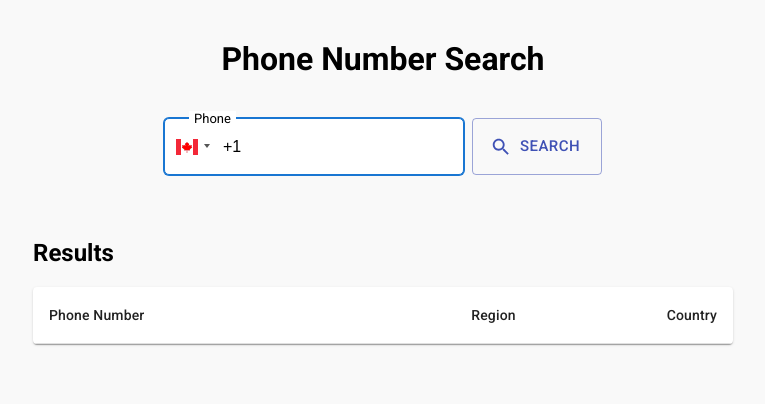
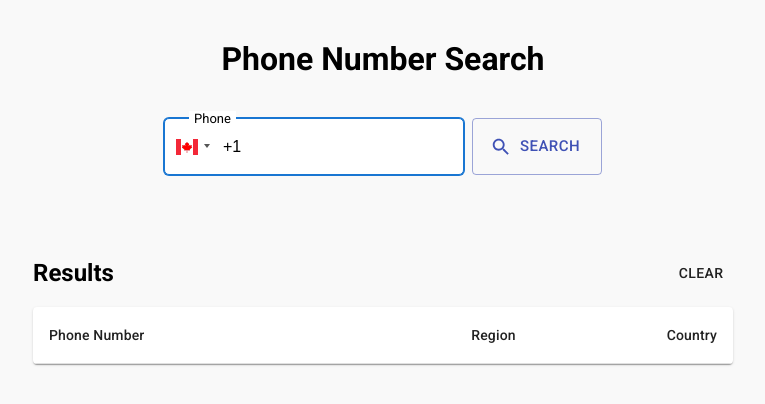
Before and after one commit to chadfawcett/itel-homework, a React (Create React App) app: page / in a window 1280 px wide. Shown: the top 404 px of the page, without its empty margins (257-1022 px from the left). Built offline with nearby package versions, Linux system fonts and the light colour scheme.

Commit message:
Add option to clear search history

```diff
--- a/src/App.js
+++ b/src/App.js
@@ -21,7 +21,7 @@ const Header = styled.h1`
 function App() {
   const [isLoading, setIsLoading] = useState(false)
   const [error, setError] = useState()
-  const { searchHistory, addSearch } = useSearchHistory()
+  const { searchHistory, addSearch, clearHistory } = useSearchHistory()
 
   const onSubmit = async (number) => {
     setIsLoading(true)
@@ -41,7 +41,7 @@ function App() {
       {error && <Alert severity="error">{error}</Alert>}
       <Header>Phone Number Search</Header>
       <PhoneNumberSearch onSubmit={onSubmit} loading={isLoading} />
-      <PhoneNumberDetails phoneNumbers={searchHistory} />
+      <PhoneNumberDetails phoneNumbers={searchHistory} onClear={clearHistory} />
     </Container>
   )
 }
--- a/src/PhoneNumberDetails.js
+++ b/src/PhoneNumberDetails.js
@@ -8,16 +8,27 @@ import {
   TableContainer,
   TableHead,
   TableRow,
-  Paper
+  Paper,
+  Button
 } from '@material-ui/core'
 
 const Container = styled.div`
   margin-top: 4rem;
 `
 
-const PhoneNumberDetails = ({ phoneNumbers }) => (
+const HeaderContainer = styled.div`
+  display: flex;
+  align-items: center;
+  justify-content: space-between;
+`
+
+const PhoneNumberDetails = ({ phoneNumbers, onClear }) => (
   <Container>
-    <h2>Results</h2>
+    <HeaderContainer>
+      <h2>Results</h2>
+      <Button onClick={onClear}>Clear</Button>
+    </HeaderContainer>
+
     <TableContainer component={Paper}>
       <Table>
         <TableHead>
@@ -48,7 +59,8 @@ PhoneNumberDetails.propTypes = {
       phone_region: PropTypes.string.isRequired,
       country: PropTypes.string.isRequired
     })
-  )
+  ),
+  onClear: PropTypes.func.isRequired
 }
 
 export default PhoneNumberDetails
--- a/src/data/useSearchHistory.js
+++ b/src/data/useSearchHistory.js
@@ -17,5 +17,10 @@ export default () => {
     localStorage.setItem('searchHistory', JSON.stringify(newHistory))
   }
 
-  return { searchHistory, addSearch }
+  const clearHistory = () => {
+    setSearchHistory([])
+    localStorage.removeItem('searchHistory')
+  }
+
+  return { searchHistory, addSearch, clearHistory }
 }
```
